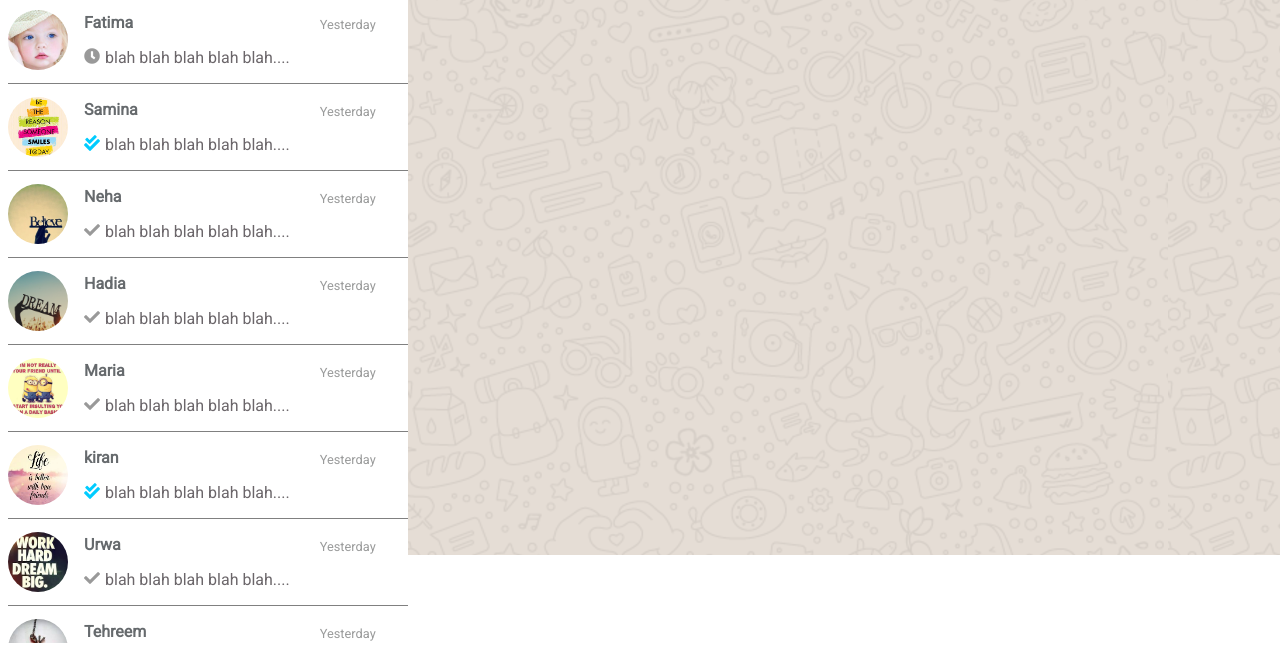
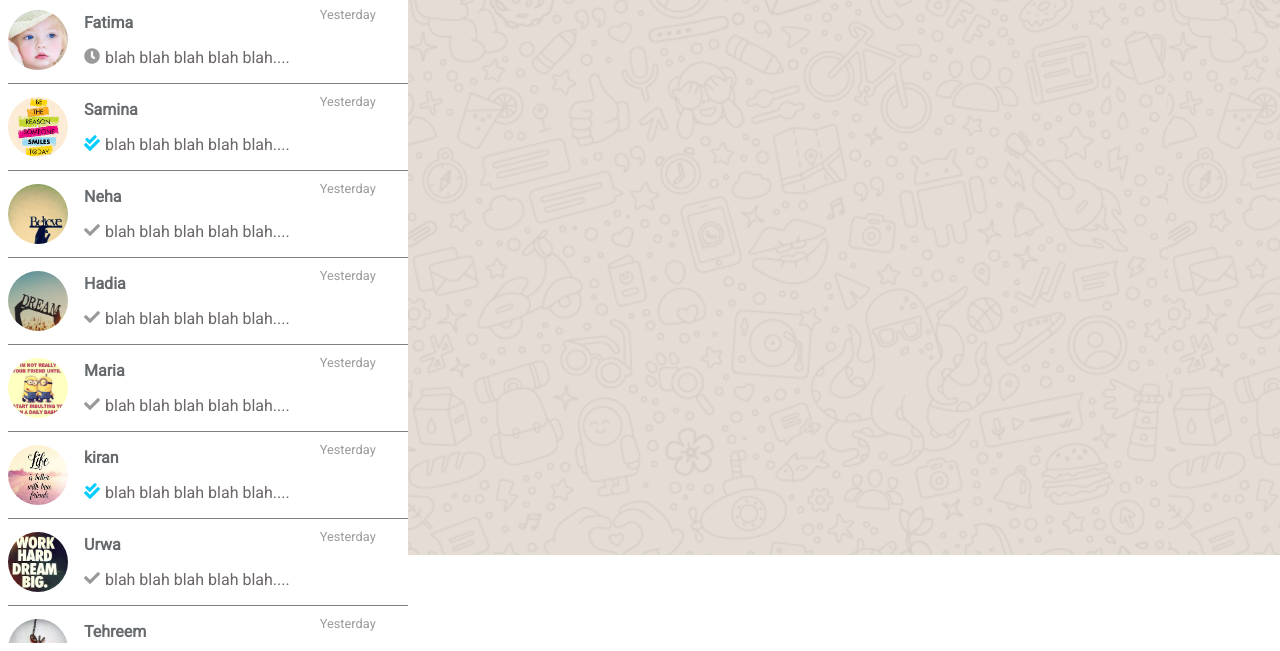
Before and after one commit to mariumtech2000/whatsapp1, a plain HTML site: page index.html in a window 1280 px wide. Shown: the part 265-916 px from the top of the page. Drawn offline with Linux system fonts and the light colour scheme.

Commit message:
first work

```diff
--- a/style.css
+++ b/style.css
@@ -52,8 +52,15 @@ header{
 	align-items: center;
 	border-bottom: 1px solid grey;
 	width: 420px;
-
-
+}
+#name{
+	margin: 8px;
+}
+#numb{
+	margin: 5px;
+}
+#email{
+	margin: 5px;
 }
 .name{
 	font-weight: bold;
@@ -62,7 +69,7 @@ header{
 }
 .time{
 	text-transform: capitalize;
-	margin-top: 20px;
+	margin-top: 10px;
 	margin-left: 25px;
 	font-size:0.8em;
 	color: #9a9b9b;
@@ -95,13 +102,10 @@ header{
 }
 
 .center {
-	position: absolute;
-	top: 50%;
-	left: 50%;
-	transform: translate(-60%, -80%);
-	text-align: center;
-	align-items: center;
-	justify-content: center;
+    display: flex;
+    align-items: center;
+    justify-content: center;
+    flex-direction: column;
 }
 .status{
 	text-align: center;
```
